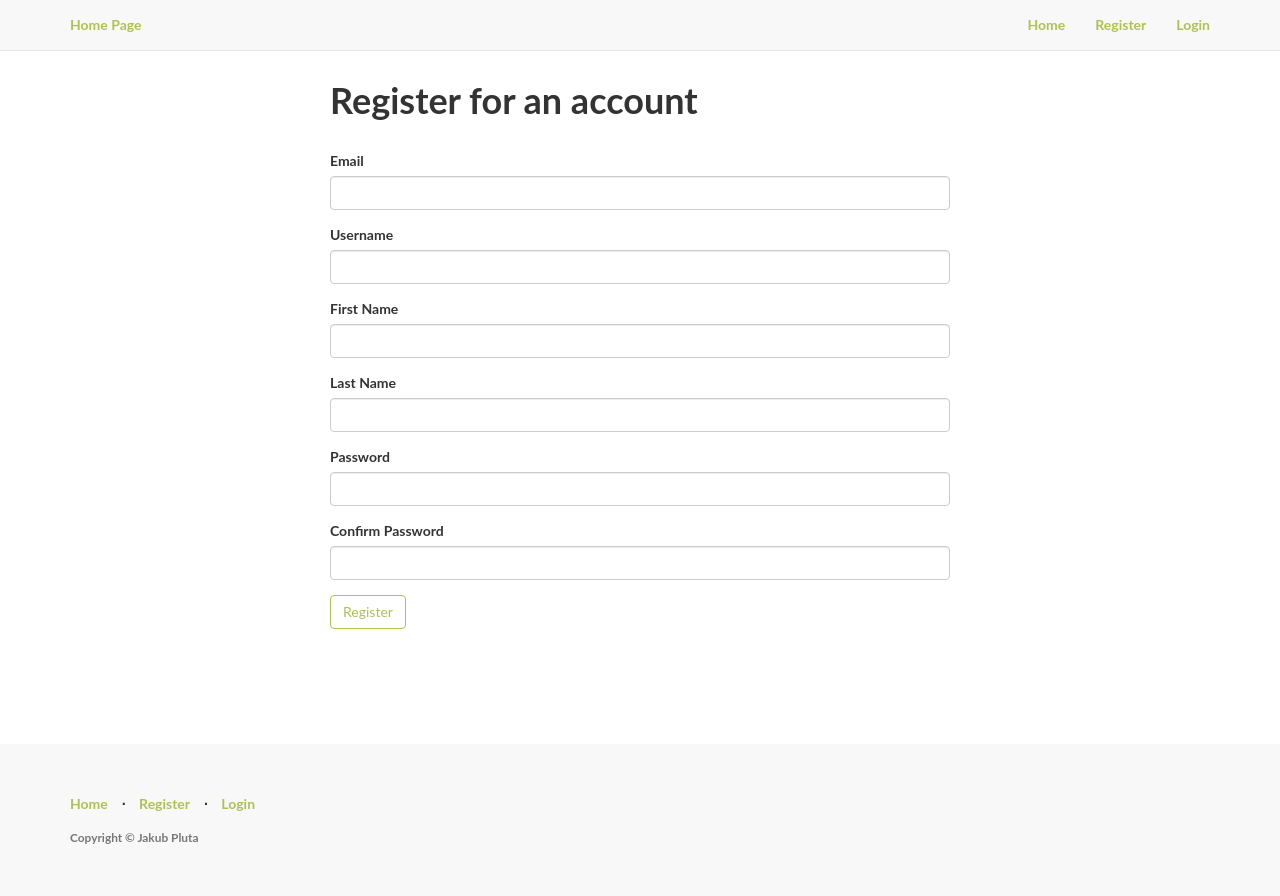
After one commit to JakubPluta/EmployeeManager, a Flask app: page /register in a window 1280 px wide. The commit adds this page. Run offline with Flask 2, Linux system fonts and the light colour scheme; some libraries are stand-ins or nearby versions.

```diff
--- a/app/auth/forms.py
+++ b/app/auth/forms.py
@@ -16,13 +16,11 @@ class RegistrationForm(FlaskForm):
     confirm_password = PasswordField('Confirm Password')
     submit = SubmitField('Register')
 
-    @staticmethod
-    def validate_email(field):
+    def validate_email(self, field):
         if Employee.query.filter_by(email=field.data).first():
             raise ValidationError('Email is already in use.')
 
-    @staticmethod
-    def validate_username(field):
+    def validate_username(self, field):
         if Employee.query.filter_by(username=field.data).first():
             raise ValidationError('Username is already in use.')
 
--- a/app/auth/views.py
+++ b/app/auth/views.py
@@ -0,0 +1,49 @@
+from flask import flash, redirect, render_template, url_for
+from flask_login import login_required, login_user, logout_user
+from . import auth
+from .forms import LoginForm, RegistrationForm
+from app import db
+from app.models import Employee
+
+
+@auth.route('/register', methods=['GET', 'POST'])
+def register():
+    form = RegistrationForm()
+    if form.validate_on_submit():
+        employee = Employee(email=form.email.data,
+                            username=form.username.data,
+                            first_name=form.first_name.data,
+                            last_name=form.last_name.data,
+                            password=form.password.data)
+
+        db.session.add(employee)
+        db.session.commit()
+        flash('You have successfully registered! You may now login.')
+        return redirect(url_for('auth.login'))
+    return render_template('auth/register.html',
+                           form=form, title='Register')
+
+
+@auth.route('/login', methods=['GET', 'POST'])
+def login():
+    form = LoginForm()
+    if form.validate_on_submit():
+        employee = Employee.query.filter_by(email=form.email.data).first()
+        if employee is not None and employee.verify_password(
+                form.password.data):
+            login_user(employee)
+            if employee.is_admin:
+                return redirect(url_for('home.admin_dashboard'))
+            else:
+                return redirect(url_for('home.dashboard'))
+        else:
+            flash('Invalid email or password.')
+    return render_template('auth/login.html', form=form, title='Login')
+
+
+@auth.route('/logout')
+@login_required
+def logout():
+    logout_user()
+    flash('You have successfully been logged out.')
+    return redirect(url_for('auth.login'))
--- a/app/static/css/main.css
+++ b/app/static/css/main.css
@@ -105,3 +105,21 @@ p.copyright {
   height: 100%;
   margin: 0 auto -4em;
 }
+
+
+.outer {
+    display: table;
+    position: absolute;
+    height: 70%;
+    width: 100%;
+}
+
+.middle {
+    display: table-cell;
+    vertical-align: middle;
+}
+
+.inner {
+    margin-left: auto;
+    margin-right: auto;
+}
--- /dev/null
+++ b/app/templates/auth/register.html
@@ -0,0 +1,12 @@
+{% import "bootstrap/wtf.html" as wtf %}
+{% extends "base.html" %}
+{% block title %}Register{% endblock %}
+{% block body %}
+<div class="content-section">
+  <div class="center">
+    <h1>Register for an account</h1>
+    <br/>
+    {{ wtf.quick_form(form) }}
+  </div>
+</div>
+{% endblock %}
--- a/app/templates/base.html
+++ b/app/templates/base.html
@@ -23,9 +23,22 @@
 
             <div class="collapse navbar-collapse" id="bs-example-navbar-collapse-1">
               <ul class="nav navbar-nav navbar-right">
+    {% if current_user.is_authenticated %}
+              {% if current_user.is_admin %}
+                <li><a href="{{ url_for('home.admin_dashboard') }}">Dashboard</a></li>
+                <li><a href="{{ url_for('admin.list_departments') }}">Departments</a></li>
+                <li><a href="#">Roles</a></li>
+                <li><a href="#">Employees</a></li>
+              {% else %}
+                <li><a href="{{ url_for('home.dashboard') }}">Dashboard</a></li>
+              {% endif %}
+              <li><a href="{{ url_for('auth.logout') }}">Logout</a></li>
+              <li><a><i class="fa fa-user"></i>  Hi, {{ current_user.username }}!</a></li>
+            {% else %}
               <li><a href="{{ url_for('home.homepage') }}">Home</a></li>
-                  <li><a href="#">Register</a></li>
-                  <li><a href="#">Login</a></li>
+              <li><a href="{{ url_for('auth.register') }}">Register</a></li>
+              <li><a href="{{ url_for('auth.login') }}">Login</a></li>
+            {% endif %}
         </ul>
           </div>
 
@@ -45,9 +58,13 @@
                     <ul class="list-inline">
     <li><a href="{{ url_for('home.homepage') }}">Home</a></li>
     <li class="footer-menu-divider">⋅</li>
-                        <li><a href="#">Register</a></li>
+    {% if current_user.is_authenticated %}
+      <li><a href="{{ url_for('auth.logout') }}">Logout</a></li>
+    {% else %}
+      <li><a href="{{ url_for('auth.register') }}">Register</a></li>
       <li class="footer-menu-divider">⋅</li>
-                        <li><a href="#">Login</a></li>
+      <li><a href="{{ url_for('auth.login') }}">Login</a></li>
+    {% endif %}
 </ul>
                     <p class="copyright text-muted small">Copyright © Jakub Pluta</p>
                 </div>
```
Also changed, not shown: app/admin/forms.py (+9 -0 lines), app/admin/views.py (+75 -0 lines), app/templates/admin/departments/department.html (added, +28 -0 lines), app/templates/admin/departments/departments.html (added, +68 -0 lines), app/templates/auth/login.html (added, +16 -0 lines), app/templates/home/admin_dashboard.html (added, +18 -0 lines), app/templates/home/dashboard.html (added, +18 -0 lines), app/home/views.py (line endings or trailing spaces), app/team.db. Lines whose indentation alone changed are shown as unchanged.
